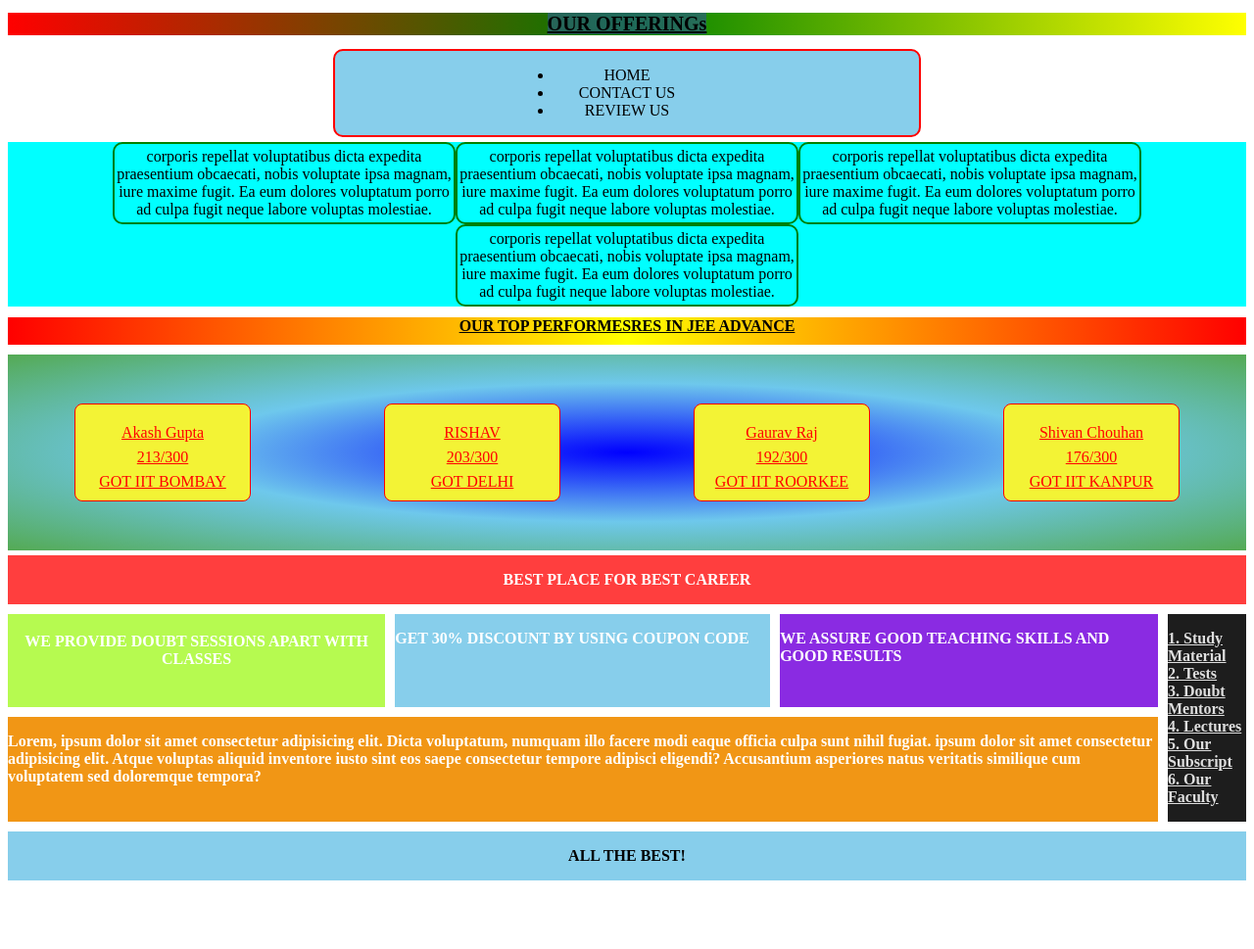
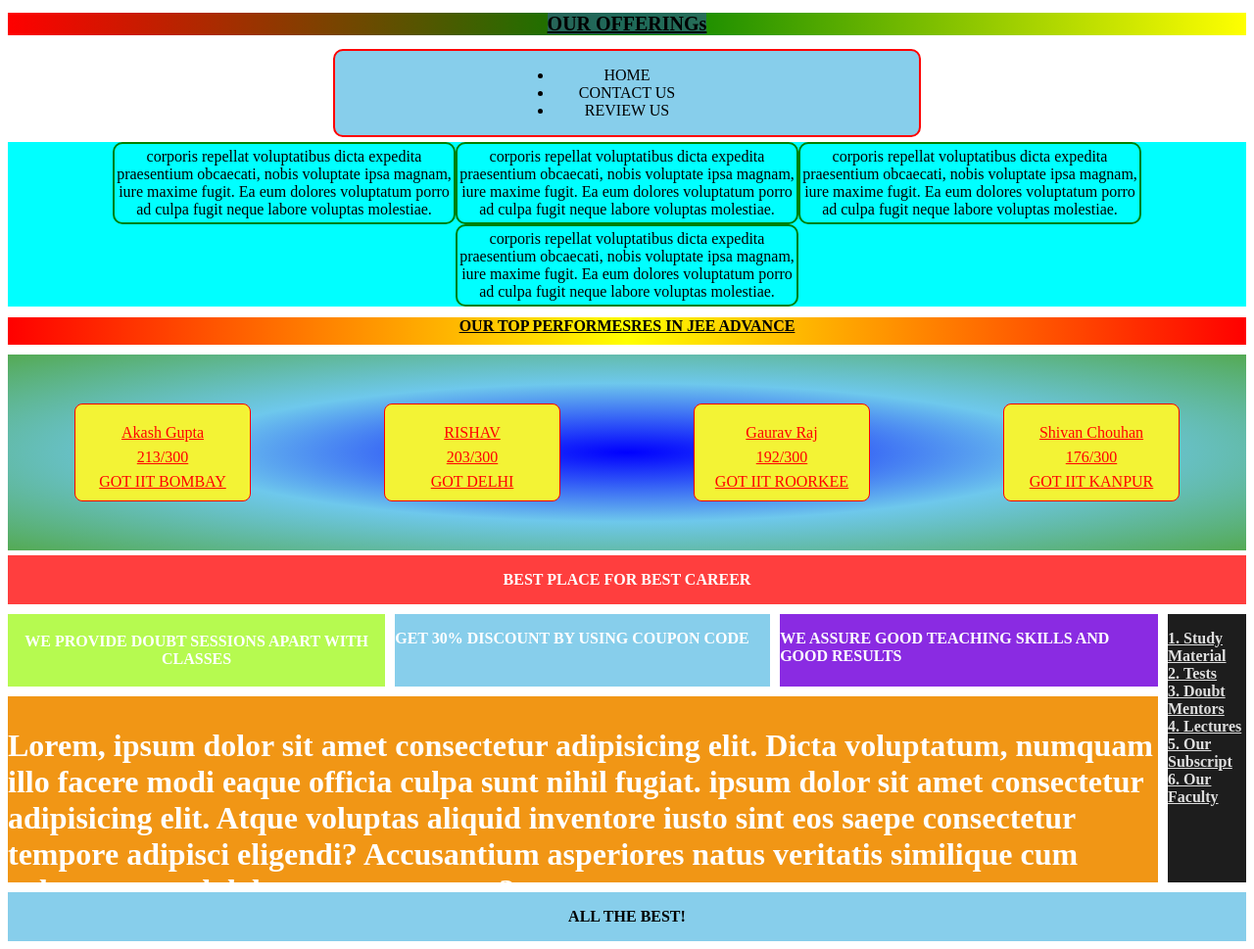
Before and after one commit to Kunalsharma56/handson-4css, a plain HTML site: page index.html in a window 1280 px wide. Shown: the whole page at 98% size. Before the commit the page ends 907 px from the top, so only its background shows below. Drawn offline with Linux system fonts and the light colour scheme.

Commit message:
Update style.css

```diff
--- a/style.css
+++ b/style.css
@@ -129,6 +129,8 @@ ul{
     background: rgb(241, 150, 21);
     grid-column-start: 1;
     grid-column-end: 4;
+    height: 190px;
+    font-size: 2rem;
 }
 
 .gridItem7{
```
